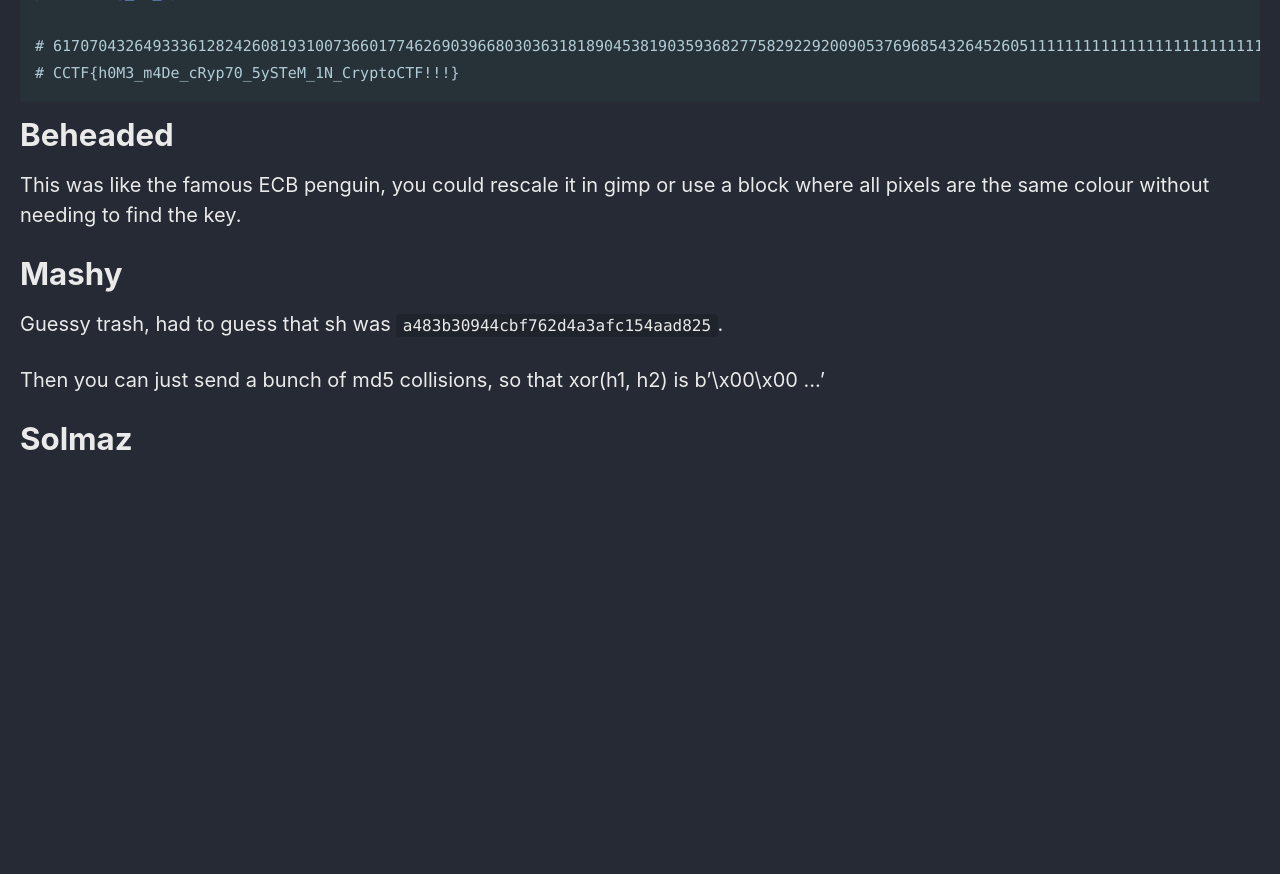
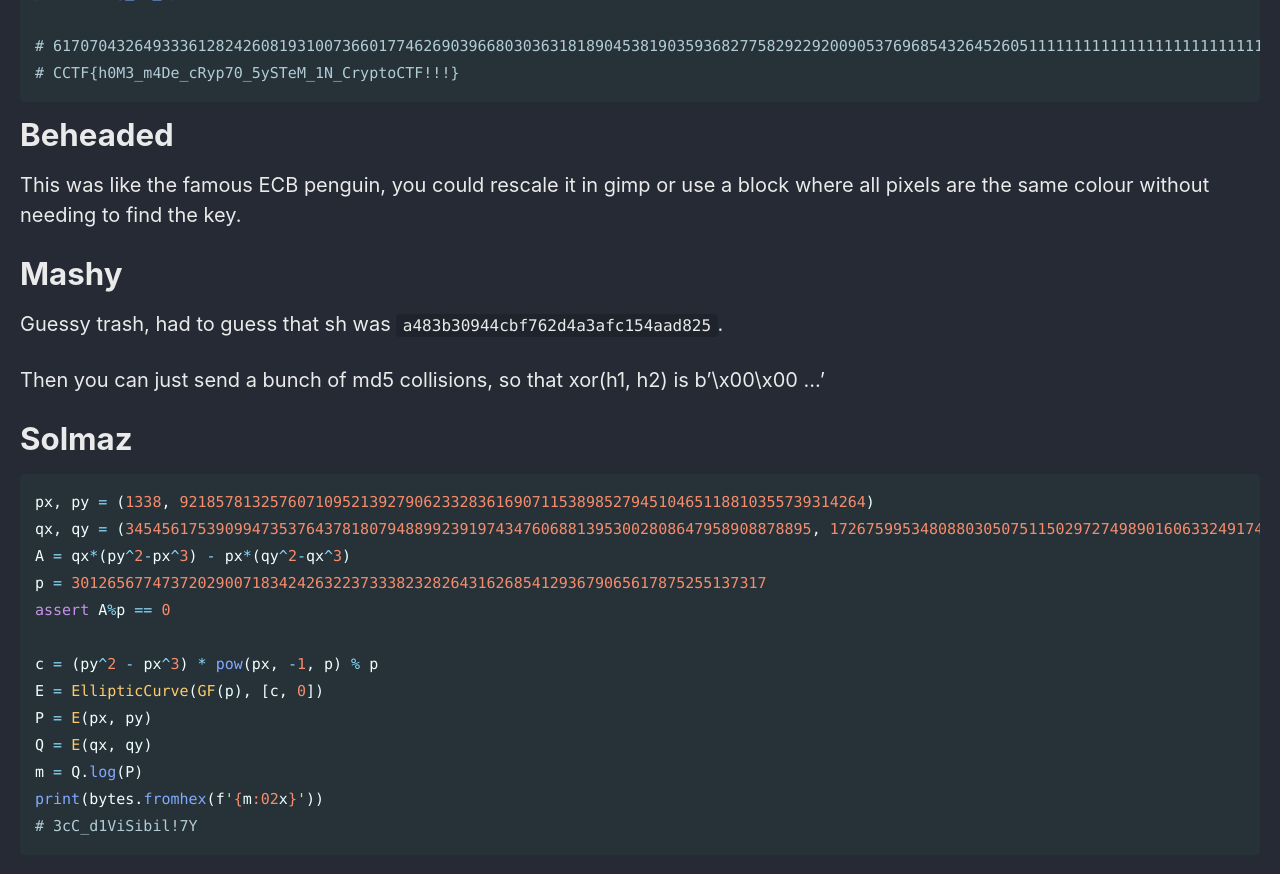
Before and after one commit to Connor-McCartney/Connor-McCartney.github.io, a Jekyll site: the page built from _pages/cryptography/other/CRYPTO-CTF-2024.md, in a window 1280 px wide and 900 px high, scrolled down 779 px. Shown: the top 874 px of the window. Built offline with Jekyll 4.4.1, drawn with Linux system fonts in a browser that asks for light colours; cached includes are drawn as plain includes; before the commit the page ends 1283 px from its top, so only the background shows below that.

Commit message:
Update CRYPTO-CTF-2024.md

````diff
--- a/_pages/cryptography/other/CRYPTO-CTF-2024.md
+++ b/_pages/cryptography/other/CRYPTO-CTF-2024.md
@@ -46,3 +46,19 @@ Then you can just send a bunch of md5 collisions, so that xor(h1, h2) is b'\x00\
 
 
 # Solmaz
+
+```python
+px, py = (1338, 9218578132576071095213927906233283616907115389852794510465118810355739314264)
+qx, qy = (3454561753909947353764378180794889923919743476068813953002808647958908878895, 17267599534808803050751150297274989016063324917454246976792837120400888025519)
+A = qx*(py^2-px^3) - px*(qy^2-qx^3)
+p = 30126567747372029007183424263223733382328264316268541293679065617875255137317
+assert A%p == 0
+
+c = (py^2 - px^3) * pow(px, -1, p) % p
+E = EllipticCurve(GF(p), [c, 0])
+P = E(px, py)
+Q = E(qx, qy)
+m = Q.log(P)
+print(bytes.fromhex(f'{m:02x}'))
+# 3cC_d1ViSibil!7Y
+```
````
